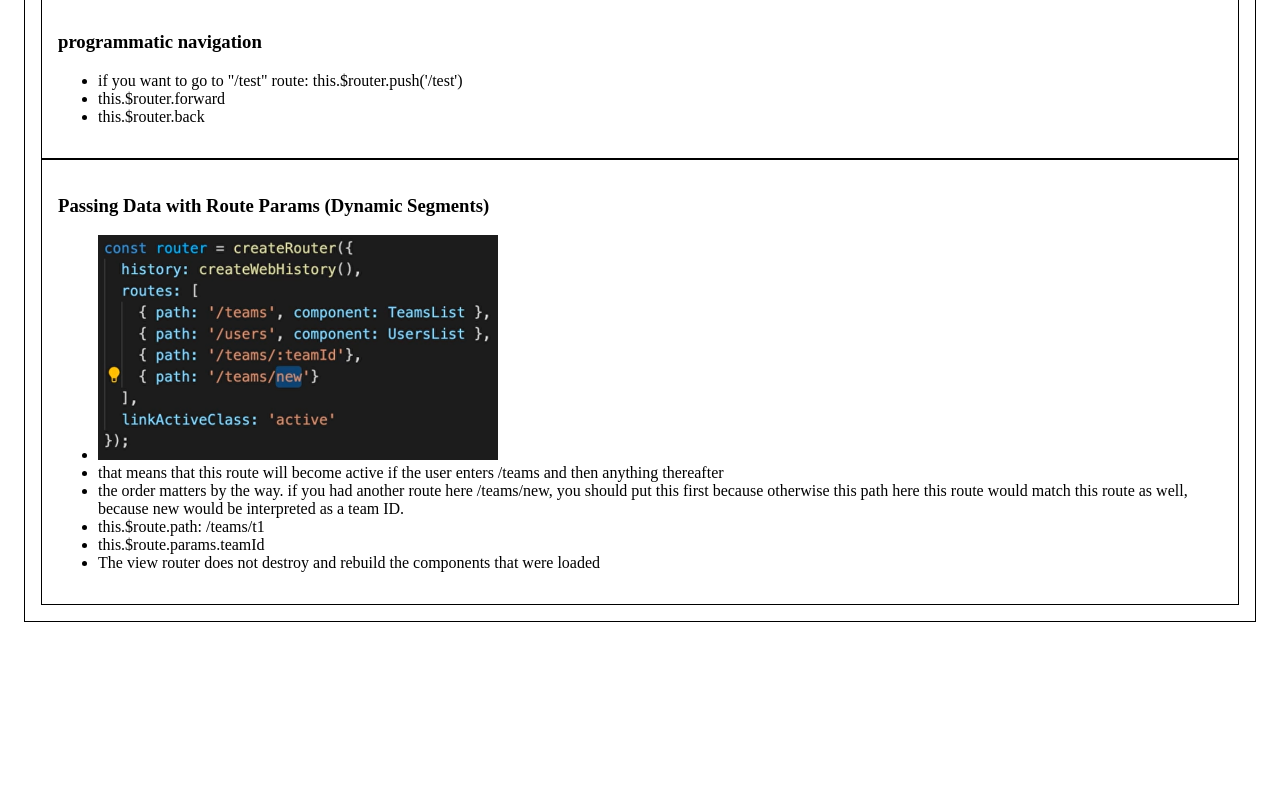
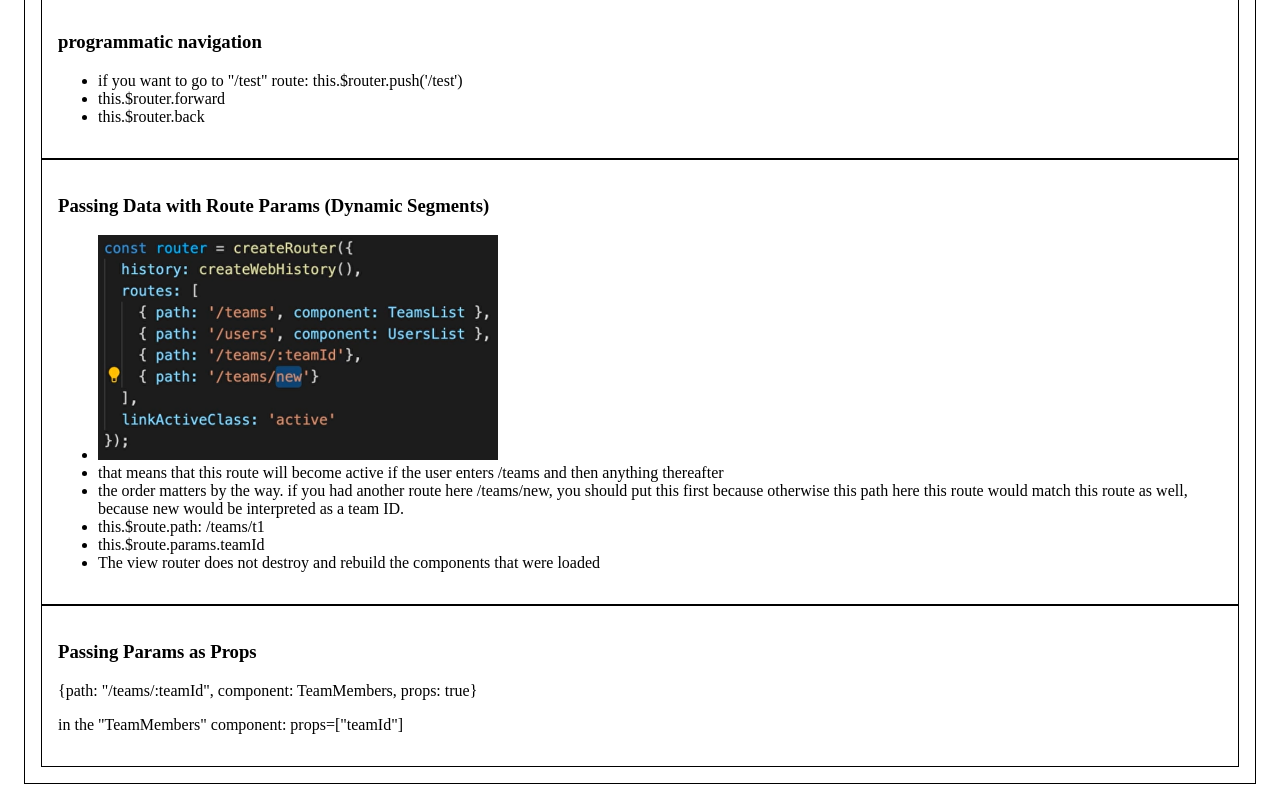
Before and after one commit to MohammadFAHssn/V_u_e, a Vue app in the folder vue-project/: page /routing-building-multi-page-single-page-applications in a window 1280 px wide. Shown: the part 1978-2778 px from the top of the page. Before the commit the page ends 2616 px from the top, so only its background shows below. Built offline with nearby package versions, Linux system fonts and the light colour scheme.

Commit message:
Passing Params as Props

```diff
--- a/vue-project/src/components/RoutingBuildingMultiPageSinglePageApplications/RoutingBuildingMultiPageSinglePageApplications.vue
+++ b/vue-project/src/components/RoutingBuildingMultiPageSinglePageApplications/RoutingBuildingMultiPageSinglePageApplications.vue
@@ -83,4 +83,13 @@ export default {}
       <li>The view router does not destroy and rebuild the components that were loaded</li>
     </ul>
   </section>
+
+  <!--  Passing Params as Props -->
+  <section class="tip">
+    <h3>Passing Params as Props</h3>
+
+    <p>{path: "/teams/:teamId", component: TeamMembers, props: true}</p>
+
+    <p>in the "TeamMembers" component: props=["teamId"]</p>
+  </section>
 </template>
```
